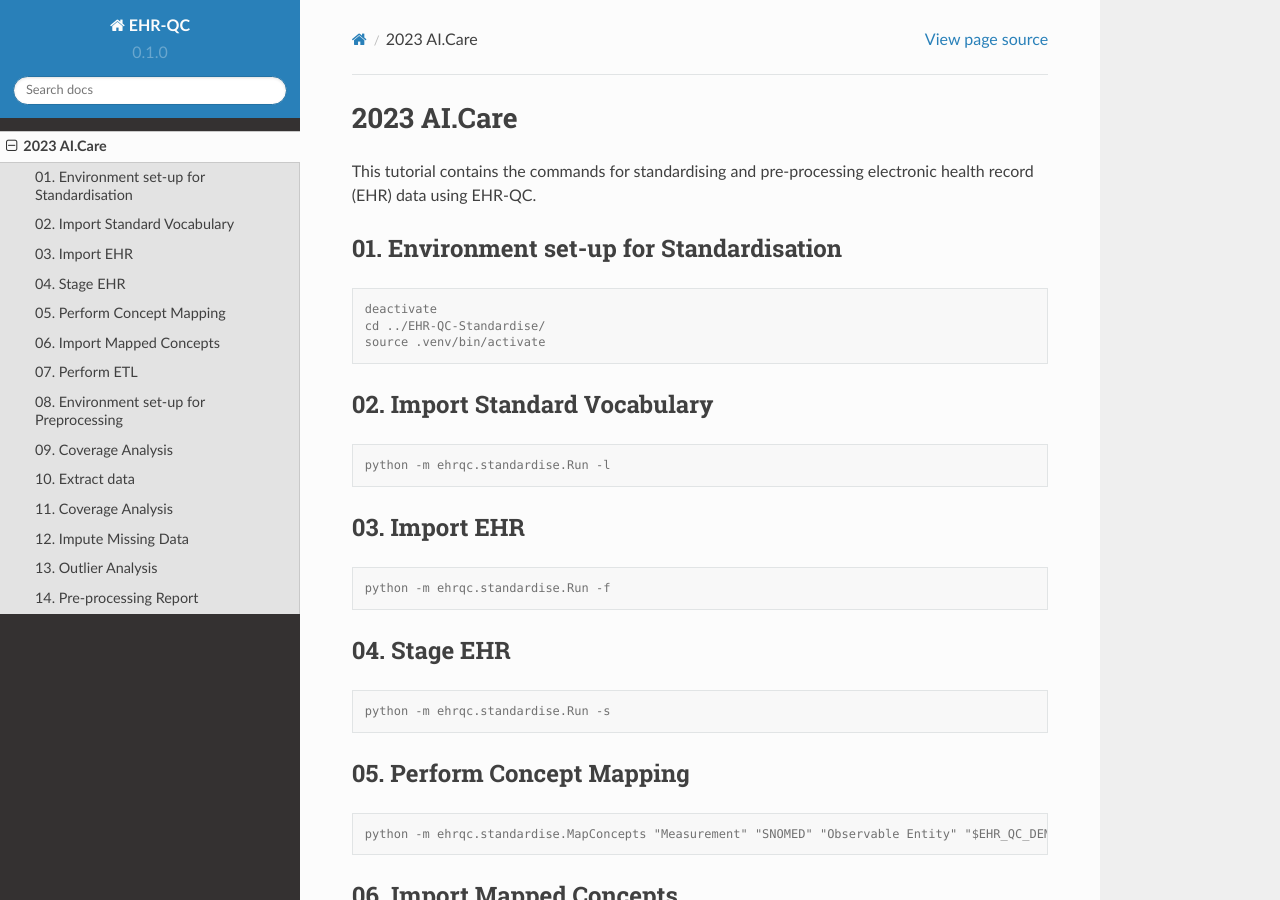
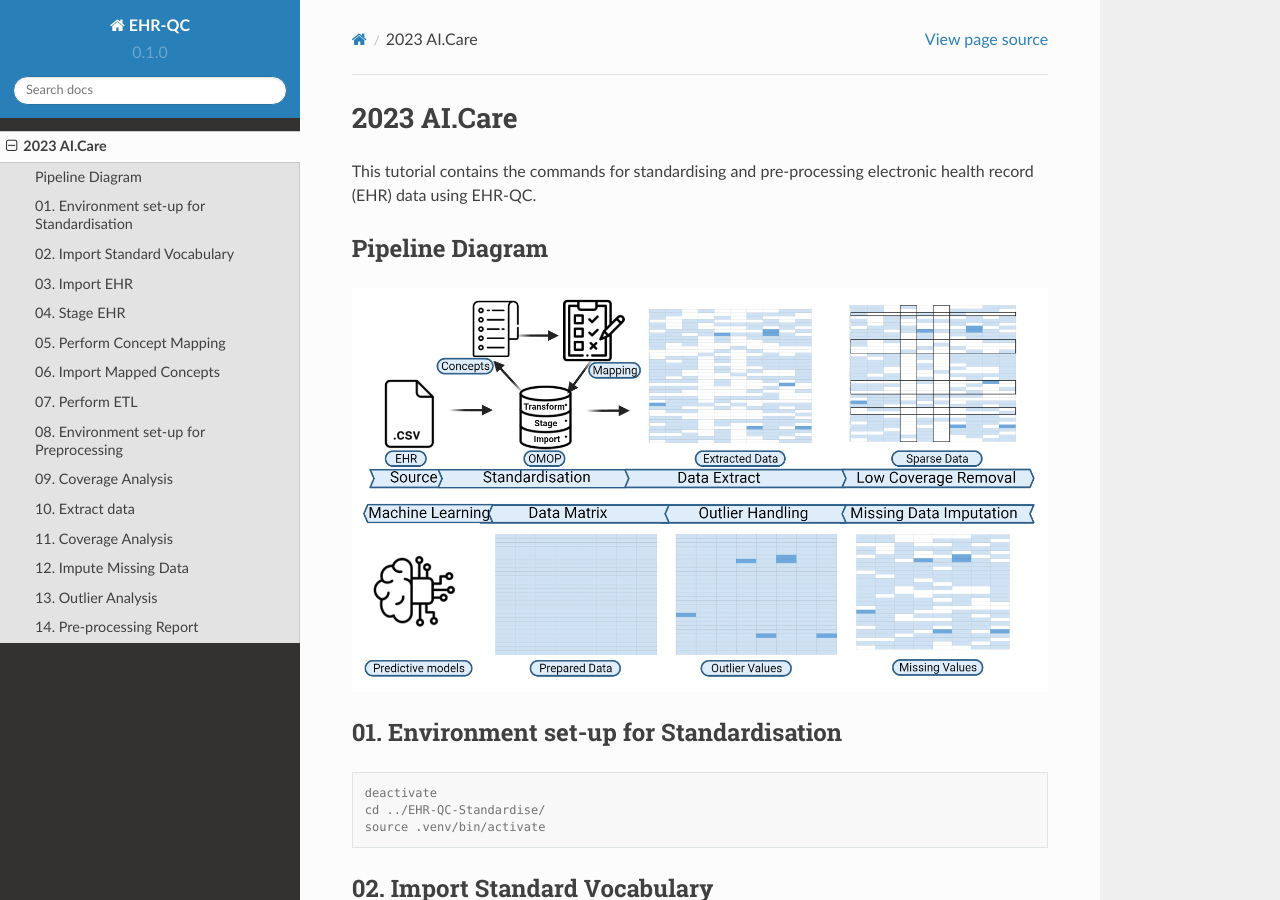
Before and after one commit to ryashpal/EHR-QC-Demo-Tutorial, a Sphinx documentation site: the page built from docs/source/2023_11_aicare.rst, in a window 1280 px wide and 900 px high. Built offline with Sphinx 7.4.7 and the Read the Docs theme 2.0.0, drawn with Linux system fonts in a browser that asks for light colours.

Commit message:
Update 2023_11_aicare.rst

```diff
--- a/docs/source/2023_11_aicare.rst
+++ b/docs/source/2023_11_aicare.rst
@@ -2,6 +2,11 @@
 ============
 
 This tutorial contains the commands for standardising and pre-processing electronic health record (EHR) data using EHR-QC.
+
+Pipeline Diagram
+----------------
+
+.. image:: images/ehr_pipeline.png
 
 01. Environment set-up for Standardisation
 -----------------------------------------
```
